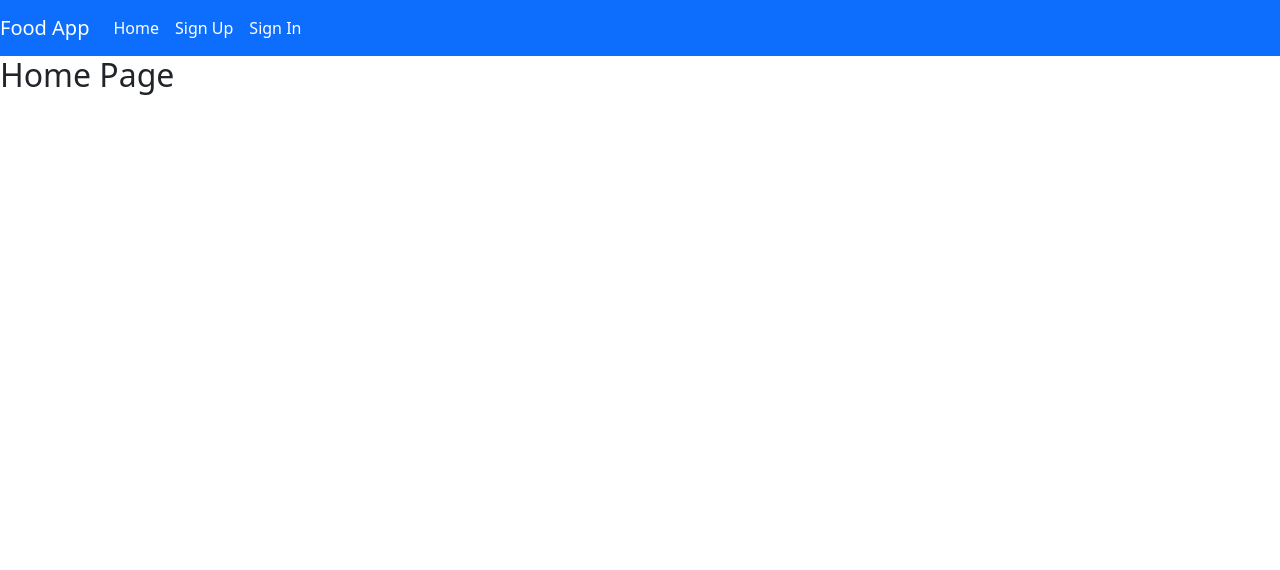
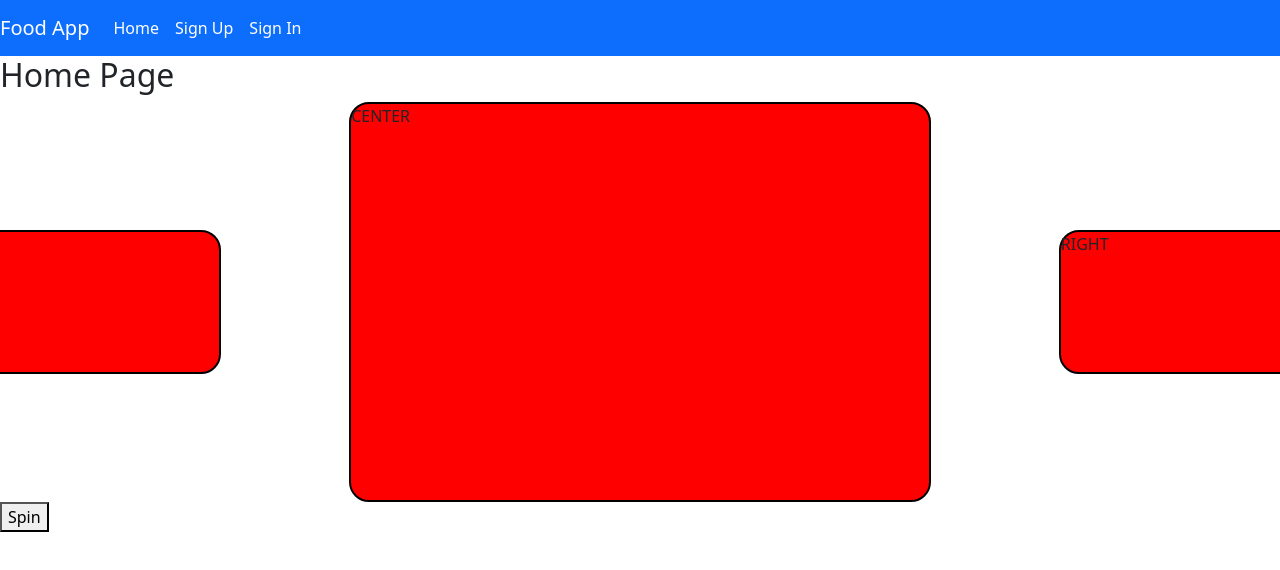
Before and after one commit to lucas-richards/Pilot-Plate-FrontEnd, a React (Create React App) app: page / in a window 1280 px wide. Shown: the top 570 px of the page. Built offline with nearby package versions, Linux system fonts and the light colour scheme.

Commit message:
add carousel compenent with random selection and animation

```diff
--- /dev/null
+++ b/src/components/Carousel/Carousel.css
@@ -0,0 +1,62 @@
+.carousel {
+    display: flex;
+    flex-direction: row;
+    justify-content: center;
+    height: 400px;
+    overflow: hidden;
+    position: relative
+}
+
+.carousel>div {
+    border: solid black 2px;
+    border-radius: 20px;
+}
+
+.flip-horizontal-fwd {
+    -webkit-animation: flip-horizontal-fwd 0.4s cubic-bezier(0.455, 0.030, 0.515, 0.955) both;
+    animation: flip-horizontal-fwd 0.4s cubic-bezier(0.455, 0.030, 0.515, 0.955) both;
+}
+
+#carousel-center {
+    width: 50%;
+}
+
+#carousel-left {
+    margin-top: 10%;
+    margin-bottom: 10%;
+    width: 30%;
+    position: relative;
+    left: -10%;
+}
+
+#carousel-right {
+    margin-top: 10%;
+    margin-bottom: 10%;
+    width: 30%;
+    position: relative;
+    right: -10%;
+}
+
+@-webkit-keyframes flip-horizontal-fwd {
+    0% {
+        -webkit-transform: translateZ(0) rotateX(0);
+        transform: translateZ(0) rotateX(0)
+    }
+
+    100% {
+        -webkit-transform: translateZ(160px) rotateX(-180deg);
+        transform: translateZ(160px) rotateX(-180deg)
+    }
+}
+
+@keyframes flip-horizontal-fwd {
+    0% {
+        -webkit-transform: translateZ(0) rotateX(0);
+        transform: translateZ(0) rotateX(0)
+    }
+
+    100% {
+        -webkit-transform: translateZ(160px) rotateX(-180deg);
+        transform: translateZ(160px) rotateX(-180deg)
+    }
+}
--- /dev/null
+++ b/src/components/Carousel/Carousel.jsx
@@ -0,0 +1,48 @@
+//import modules
+import { useState, useEffect } from 'react'
+
+//import stylesheet
+import './Carousel.css'
+
+export default function Carousel() {
+
+    // to select random number for each eard when button is clicked
+    const [randomNumber1, setRandomNumber1] = useState(0)
+    const [randomNumber2, setRandomNumber2] = useState(0)
+    const [randomNumber3, setRandomNumber3] = useState(0)
+    // to show card flip animation when clicked
+    const [spin, setSpin] = useState(false)
+
+    // functions for generating random number
+    const generateRandomNumber1 = () => {
+        let randomNumber1 = Math.floor(Math.random() * test.length)
+        setRandomNumber1(randomNumber1)
+    }
+    const generateRandomNumber2 = () => {
+        let randomNumber2 = Math.floor(Math.random() * test.length)
+        setRandomNumber2(randomNumber2)
+    }
+    const generateRandomNumber3 = () => {
+        let randomNumber3 = Math.floor(Math.random() * test.length)
+        setRandomNumber3(randomNumber3)
+    }
+
+    // function for animation on click
+    const animate = () => {
+        setSpin(true)
+        setTimeout(() => setSpin(false), 300)
+    }
+
+    let test = ['red', 'blue', 'green', 'grey', 'pink', 'yellow', 'orange', 'silver', 'black', 'aliceblue', 'aqua', 'beige', 'brown', 'chocolate', 'cornflowerblue', 'cyan', 'crimson', 'cornsilk', 'darkgreen', 'darkmagenta', 'darkred', 'gold', 'ivory', 'khaki', 'indigo', 'olive']
+
+    return (
+        <>
+            <div className='carousel'>
+                <div className={spin ? 'flip-horizontal-fwd' : null} id='carousel-left' style={{ backgroundColor: `${test[randomNumber1]}` }}>LEFT</div>
+                <div className={spin ? 'flip-horizontal-fwd' : null} id='carousel-center' style={{ backgroundColor: `${test[randomNumber2]}` }}>CENTER</div>
+                <div className={spin ? 'flip-horizontal-fwd' : null} id='carousel-right' style={{ backgroundColor: `${test[randomNumber3]}` }}>RIGHT</div>
+            </div>
+            <button onClick={function (e) { generateRandomNumber1(); generateRandomNumber2(); generateRandomNumber3(); animate() }}>Spin</button>
+        </>
+    )
+}
--- a/src/components/Home.js
+++ b/src/components/Home.jsx
@@ -1,3 +1,5 @@
+import Carousel from './Carousel/Carousel'
+
 const Home = (props) => {
 	// const { msgAlert, user } = props
 	console.log('props in home', props)
@@ -5,6 +7,7 @@ const Home = (props) => {
 	return (
 		<>
 			<h2>Home Page</h2>
+			<Carousel />
 		</>
 	)
 }
```
Also changed, not shown: src/App.jsx (renamed from src/App.js), 1 other file (tests, documents, lock files or other folders).
